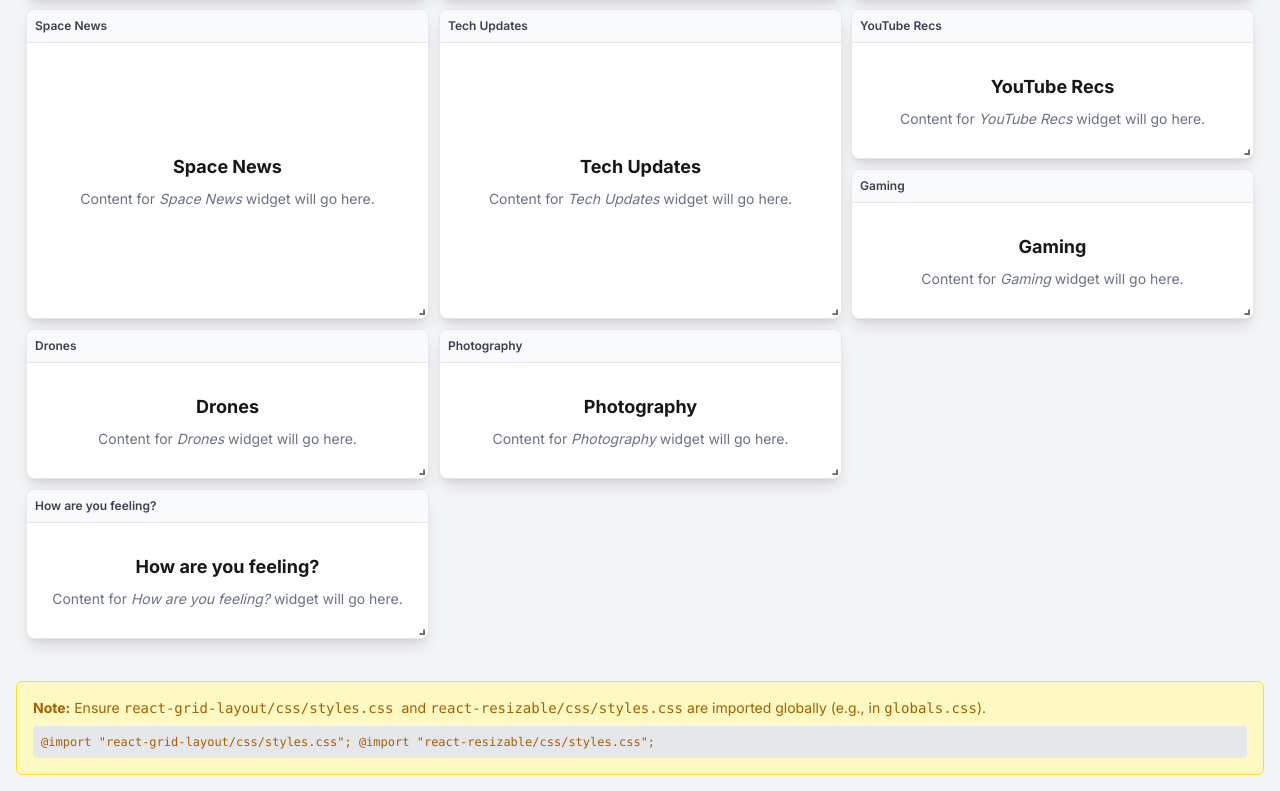
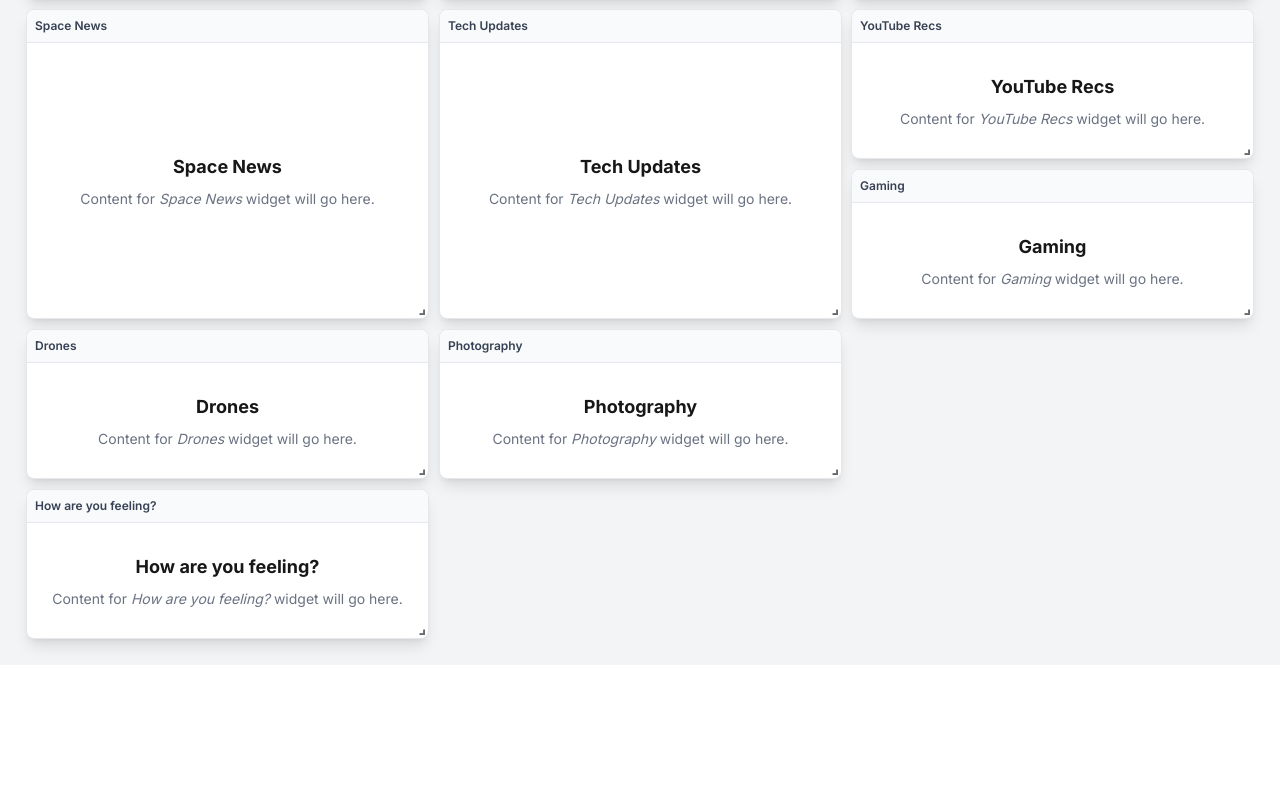
Before and after one commit to captainminh1999/my-webspace, a Next.js app: page / in a window 1280 px wide. Shown: the part 225-1016 px from the top of the page. After the commit the page ends 890 px from the top, so only its background shows below. Built offline with nearby package versions, Linux system fonts and the light colour scheme.

Commit message:
Fix: Homepage RGL

```diff
--- a/src/app/page.tsx
+++ b/src/app/page.tsx
@@ -183,20 +183,6 @@ export default function NewHomePage() {
           </div>
         ))}
       </ResponsiveGridLayout>
-
-      {/* Hint about CSS imports */}
-      <div className="mt-8 p-4 bg-yellow-100 dark:bg-yellow-900/50 border border-yellow-300 dark:border-yellow-700 rounded-md text-yellow-700 dark:text-yellow-200 text-sm">
-        <p>
-          <strong>Note:</strong> Ensure
-          <code className="mx-1">react-grid-layout/css/styles.css</code> and
-          <code className="mx-1">react-resizable/css/styles.css</code>
-          are imported globally (e.g., in <code>globals.css</code>).
-        </p>
-        <pre className="mt-2 text-xs bg-gray-200 dark:bg-gray-700 p-2 rounded overflow-x-auto">
-@import "react-grid-layout/css/styles.css";
-@import "react-resizable/css/styles.css";
-        </pre>
-      </div>
     </main>
   );
 }
```
